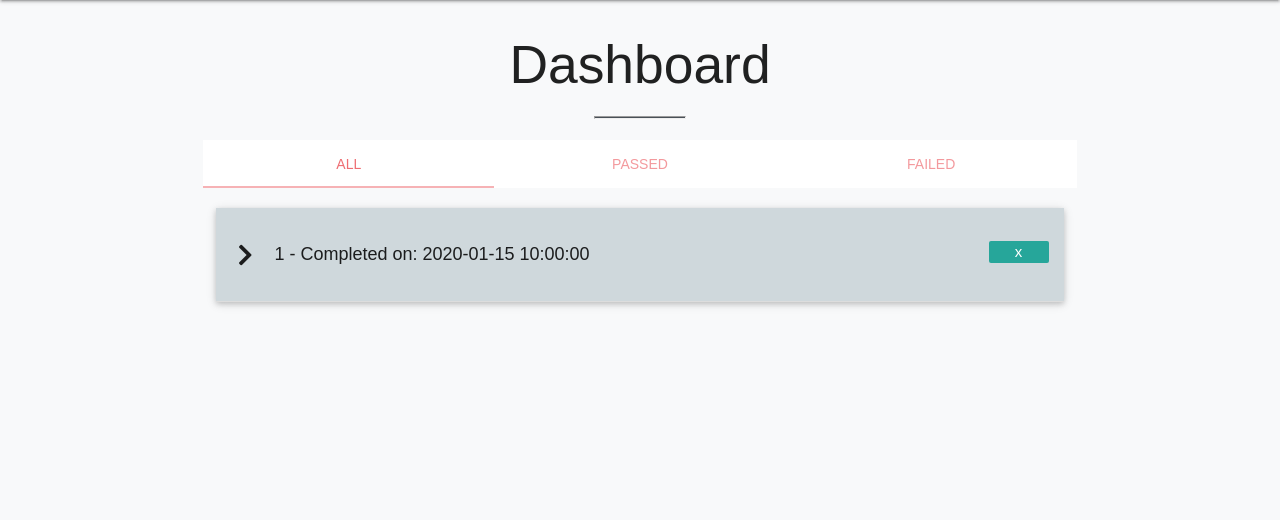
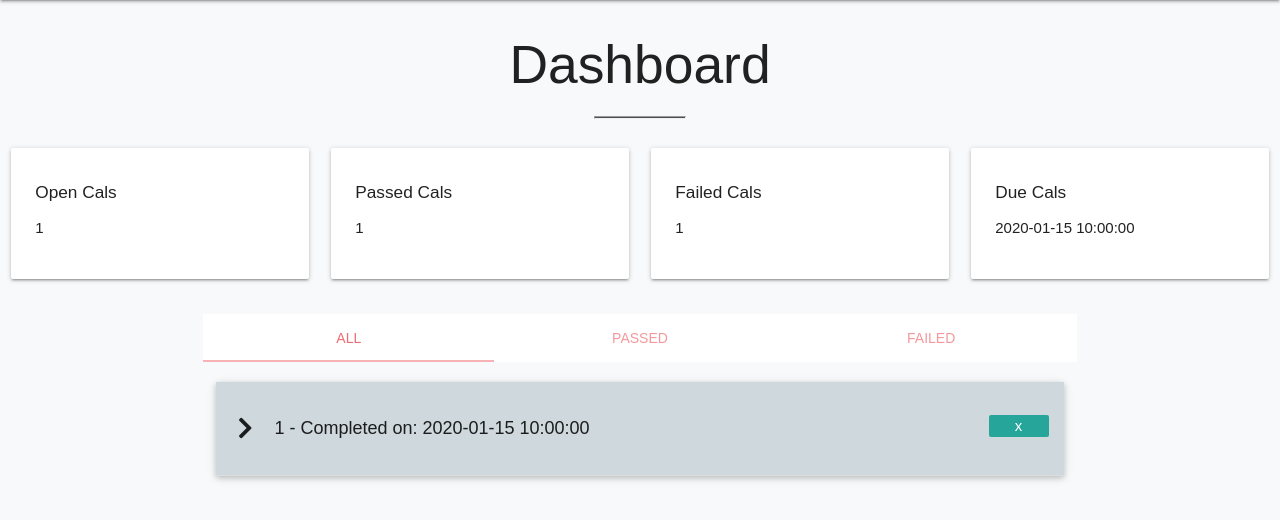
Before and after one commit to shaneoh10/ms3-precise-calibration, a Flask app: page /get_cals_complete in a window 1280 px wide. Shown: the part 64-584 px from the top of the page. Run offline with Flask 2, Linux system fonts and the light colour scheme; a database or web service that is not in the repository returns one stand-in record (values such as "Sample title"); some libraries are stand-ins or nearby versions; some web fonts are replaced.

Commit message:
feat: Add total cal cards to dashboard and connect to DB

```diff
--- a/app.py
+++ b/app.py
@@ -93,7 +93,9 @@ def get_cals_due():
 @app.route("/get_cals_complete")
 def get_cals_complete():
     cals_complete = list(mongo.db.cals_complete.find())
-    return render_template("dashboard.html", cals_complete=cals_complete)
+    cal_totals = list(mongo.db.cal_totals.find())
+    return render_template(
+        "dashboard.html", cals_complete=cals_complete, cal_totals=cal_totals)
 
 
 @app.route("/search", methods=["GET", "POST"])
--- a/templates/dashboard.html
+++ b/templates/dashboard.html
@@ -3,6 +3,35 @@
 
     <h2 class="center-align">Dashboard</h2>
     <hr>
+
+    {% for cal_total in cal_totals %}
+    <div class="row">
+        <div class="col s12 m3">
+            <div class="card-panel">
+                <h6>Open Cals</h6>
+                <p>{{ cal_total.total_open }}</p>
+            </div>
+        </div>
+    <div class="col s12 m3">
+            <div class="card-panel">
+                <h6>Passed Cals</h6>
+                <p>{{ cal_total.total_pass }}</p>
+            </div>
+        </div>
+    <div class="col s12 m3">
+            <div class="card-panel">
+                <h6>Failed Cals</h6>
+                <p>{{ cal_total.total_fail }}</p>
+            </div>
+        </div>
+    <div class="col s12 m3">
+            <div class="card-panel">
+                <h6>Due Cals</h6>
+                <p>{{ cal_total.total_due }}</p>
+            </div>
+        </div>
+    </div>
+    {% endfor %}
 
     <div class="container">
         <div class="row">
--- a/templates/register.html
+++ b/templates/register.html
@@ -11,14 +11,14 @@
                 <div class="row">
                     <div class="input-field col s12">
                         <input id="first_name" type="text" name="first_name" class="validate" minlength="2" maxlength="20"
-                            pattern="^[a-zA-Z]{2,20}$" required>
+                            pattern="^[a-zA-ZÀ-ž\s]{2,20}$" required>
                         <label for="first_name">First Name:</label>
                     </div>
                 </div>
                 <div class="row">
                     <div class="input-field col s12">
                         <input id="last_name" type="text" name="last_name" class="validate" minlength="2" maxlength="20"
-                            pattern="^[a-zA-Z]{2,20}$" required>
+                            pattern="^[a-zA-ZÀ-ž\s]{2,20}$" required>
                         <label for="last_name">Last Name:</label>
                     </div>
                 </div>
```
